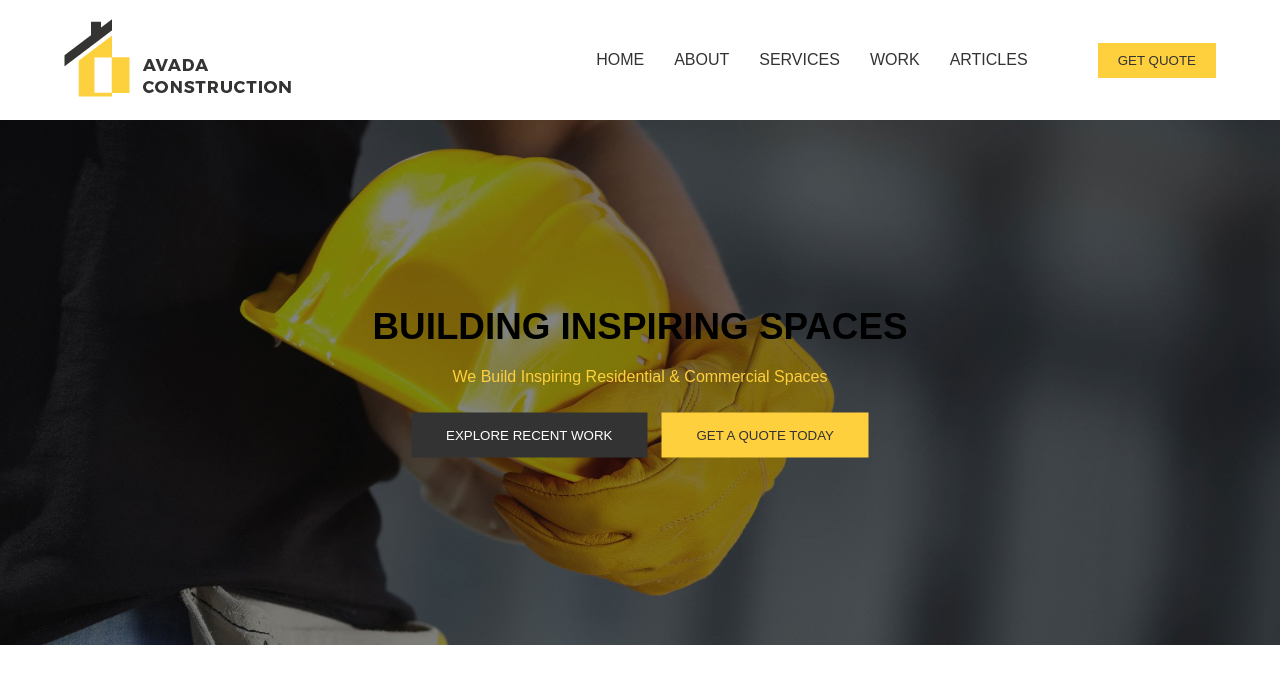
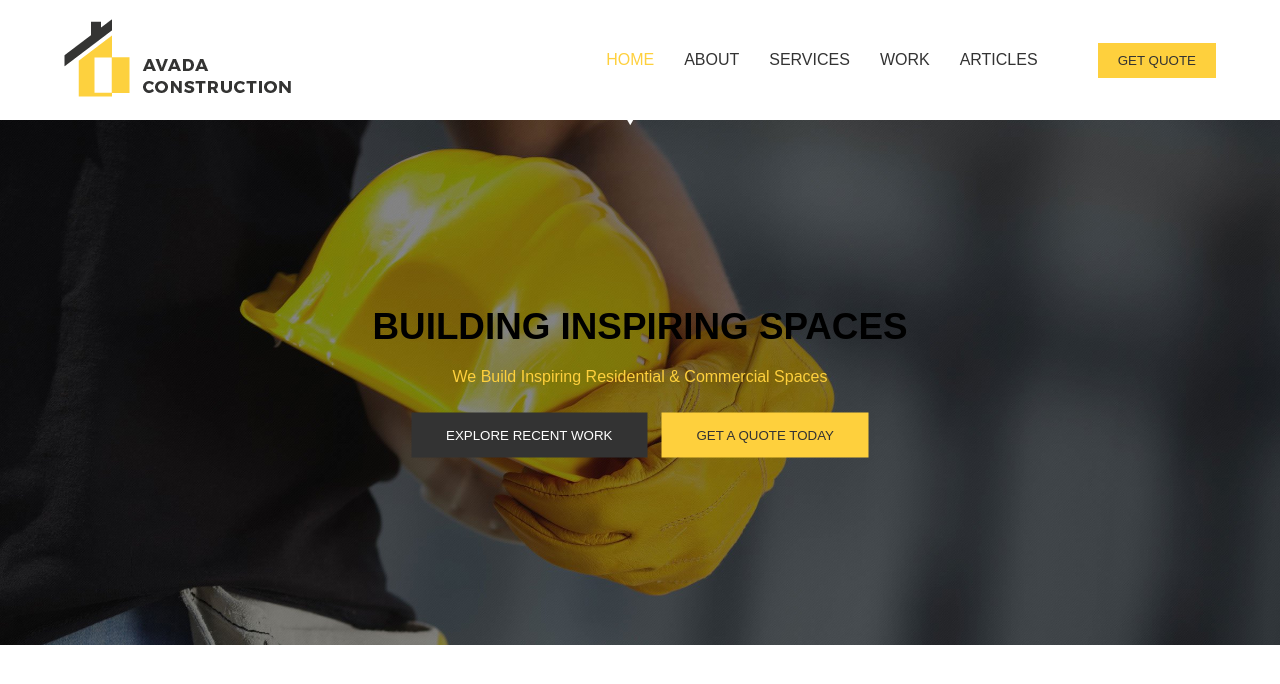
Before and after one commit to AnotherDebug/proj-html-vuejs, a Vue app: page / in a window 1280 px wide. In both pictures the pointer is over the link "HOME". Shown: the top 684 px of the page. Built offline with nearby package versions, Linux system fonts and the light colour scheme.

Commit message:
[ADD]: hover on navbar element

```diff
--- a/src/components/partials/Navbar.vue
+++ b/src/components/partials/Navbar.vue
@@ -20,23 +20,43 @@ export default {
 
 
 <style lang="scss" scoped>
+@use '../../scss/partials/variables' as *;
 
-@use '../../scss/partials/variables' as *;
 .navBar {
     align-items: center;
-    margin-left: 250px;
+    margin-left: 270px;
 
     ul {
         list-style: none;
         padding-right: 15px;
 
         li {
+
             display: inline-block;
             padding: 0 15px;
 
             a {
+                position: relative;
                 text-decoration: none;
                 color: $dimgray-color;
+
+                &:hover {
+                    color: $yellow-color;
+                    transition: all 0.2s;
+
+                    &:after {
+                        position: absolute;
+                        content: '\2bc6';
+                        color: $white-color;
+                        font-size: 20px;
+                        top: 70px;
+                        left: 50%;
+                        transform: translate(-50%, -50%);
+                        z-index: 3;
+
+                    }
+                }
+
             }
         }
     }
```
